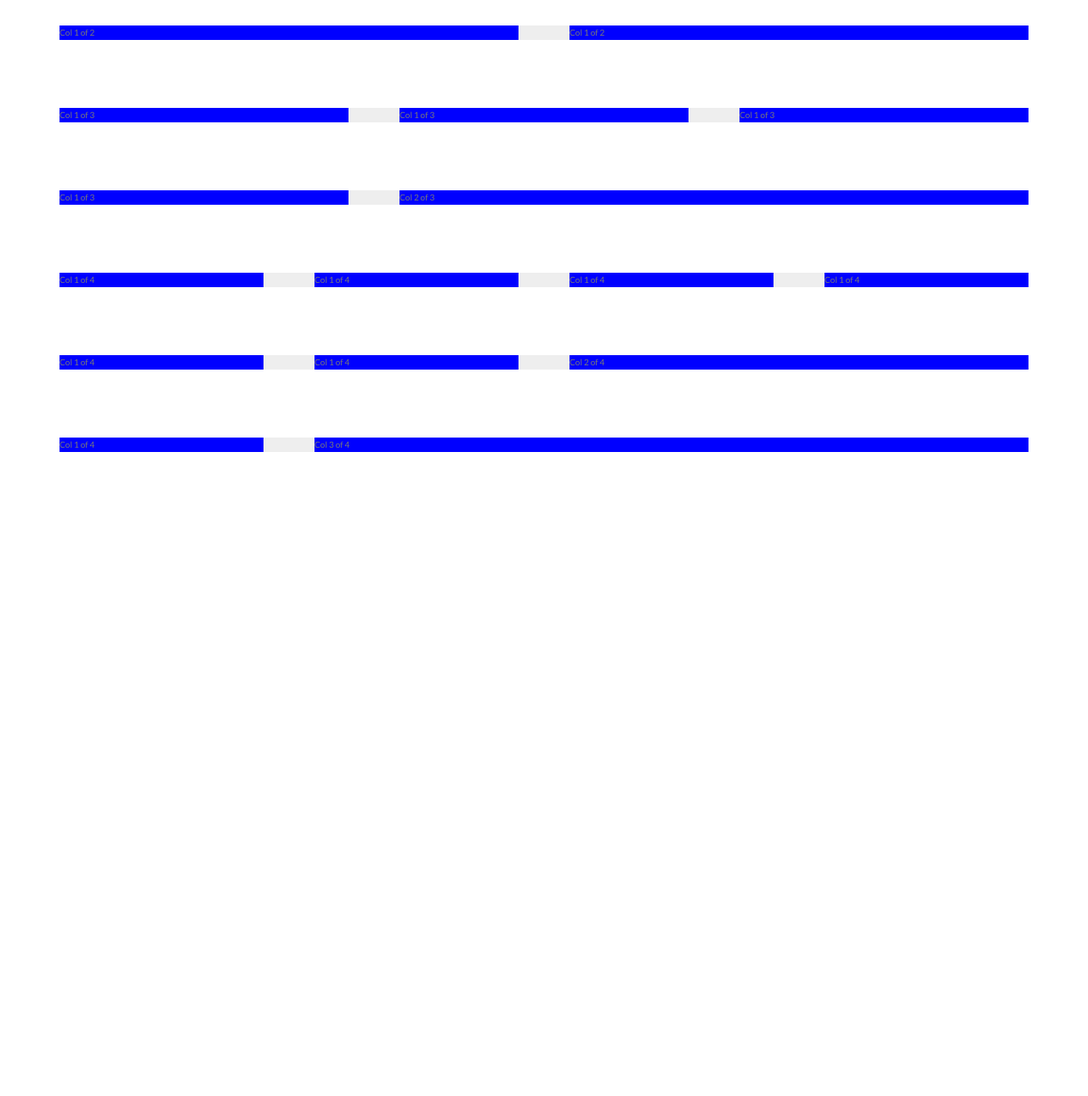
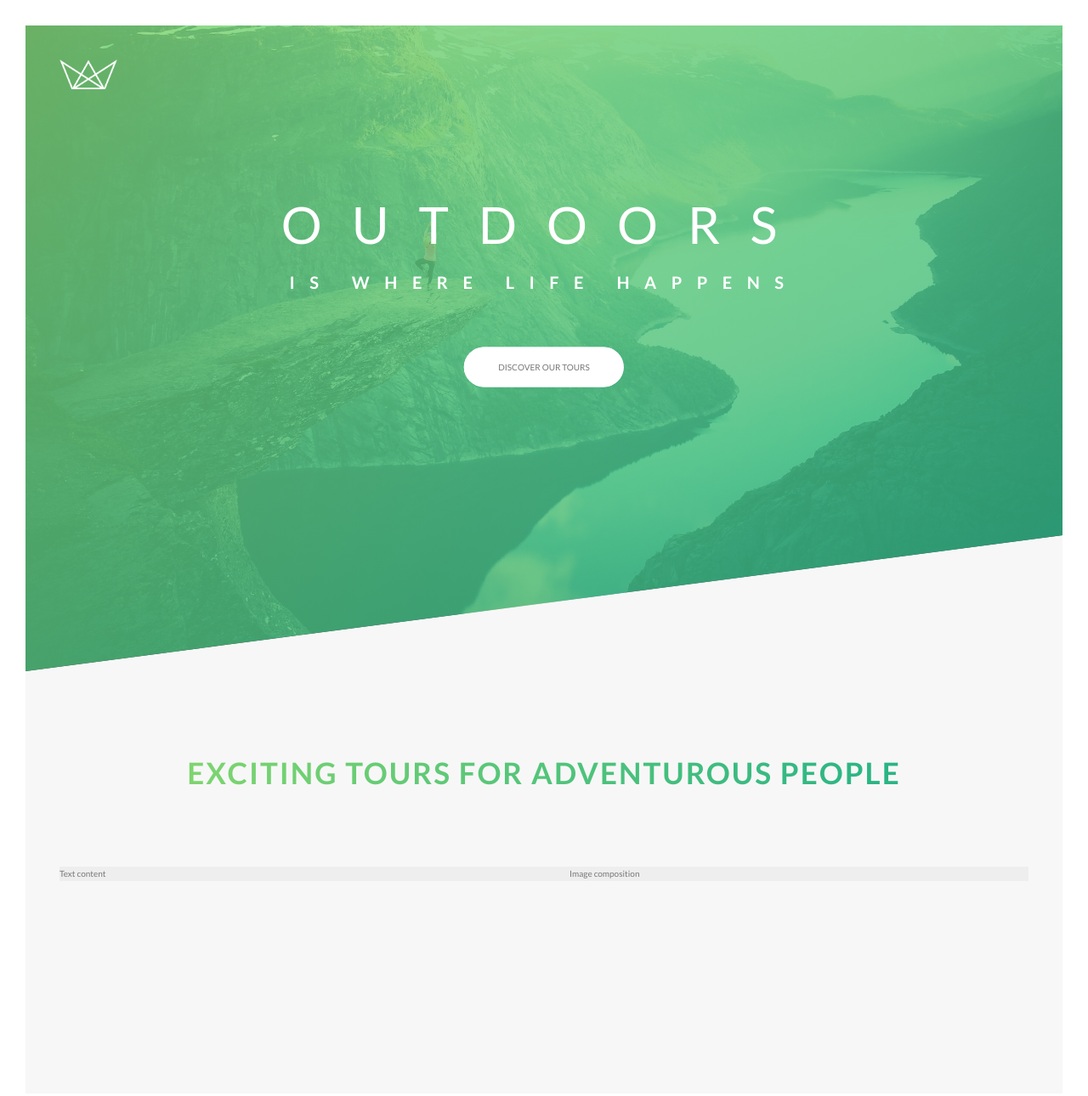
Before and after one commit to VitoPareto/Natours, a website: page index.html in a window 1280 px wide. Shown: the whole page at 85% size. Before the commit the page ends 800 px from the top, so only its background shows below. Drawn offline with nearby package versions, Linux system fonts and the light colour scheme; files that its build step writes are made by us from their sources.

Commit message:
built about section part I - heading secondary
* utility classes for bottom margin and text centering
* background-clip: text
* with skew transforms

```diff
--- a/index.html
+++ b/index.html
@@ -13,7 +13,7 @@
         <title>Natours | Exciting tours for adventurous people</title>
     </head>
     <body>
-        <header class="header" style="display: none;">
+        <header class="header">
             <div class="header__logo-box">
                 <img src="img/logo-white.png" alt="Logo" class="header__logo">
             </div>
@@ -28,7 +28,26 @@
             </div>
         </header>
 
-        <section class="grid-test">
+        <main>
+            <section class="section-about">
+                <div class="u-center-text u-margin-bottom-8">
+                    <h2 class="heading-secondary">
+                        Exciting tours for adventurous people
+                    </h2>
+                </div>
+
+                <div class="row">
+                    <div class="col-1-of-2">
+                        Text content
+                    </div>
+                    <div class="col-1-of-2">
+                        Image composition
+                    </div>
+                </div>
+            </section>
+        </main>
+
+        <!-- <section class="grid-test">
             <div class="row">
                 <div class="col-1-of-2">
                     Col 1 of 2
@@ -94,7 +113,7 @@
                     Col 3 of 4
                 </div>
             </div>
-        </section>
+        </section> -->
 
     </body>
 </html>
--- a/sass/abstracts/_variables.scss
+++ b/sass/abstracts/_variables.scss
@@ -2,6 +2,8 @@
 $color-primary: #55c57a;
 $color-primary-light: #7ed56f;
 $color-primary-dark: #28b485;
+
+$color-grey-light-1: #f7f7f7;
 
 $color-grey-dark: #777;
 $color-white: #fff;
--- a/sass/base/_typography.scss
+++ b/sass/base/_typography.scss
@@ -39,3 +39,21 @@ body {
         animation: moveInRight 1s ease-out;
     }
 }
+
+.heading-secondary {
+    font-size: 3.5rem;
+    text-transform: uppercase;
+    font-weight: 700;
+    display: inline-block;
+    background-image: linear-gradient(to right, $color-primary-light, $color-primary-dark);
+    -webkit-background-clip: text;
+    color: transparent;
+    letter-spacing: 2px;
+    transition: all .2s;
+
+
+    &:hover {
+        transform: skewY(2deg) skewX(15deg) scale(1.1);
+        text-shadow: .5rem 1rem 2rem rgba($color-black, .2);
+    }
+}
--- a/sass/base/_utillities.scss
+++ b/sass/base/_utillities.scss
@@ -0,0 +1,7 @@
+.u-center-text {
+    text-align: center;
+}
+
+.u-margin-bottom-8 {
+    margin-bottom: 8rem;
+}
--- a/sass/layout/_grid.scss
+++ b/sass/layout/_grid.scss
@@ -12,7 +12,7 @@
 	@include clearfix;
 
 	[class^="col-"] {
-		background-color: blue;
+		// background-color: blue;
 		float: left;
 
 		&:not(:last-child) {
--- a/sass/pages/_home.scss
+++ b/sass/pages/_home.scss
@@ -0,0 +1,5 @@
+.section-about {
+    background-color: $color-grey-light-1;
+    padding: 25rem 0;
+    margin-top: -20vh;
+}
```
